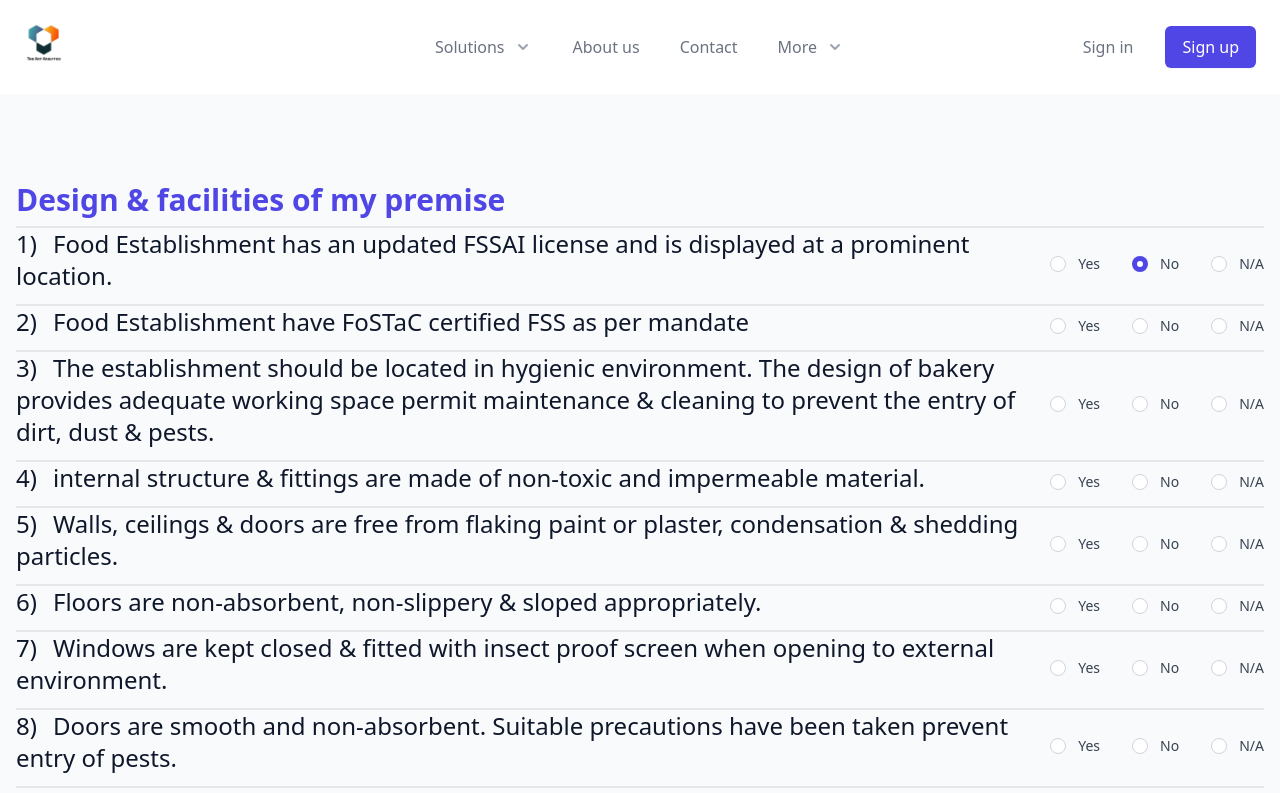
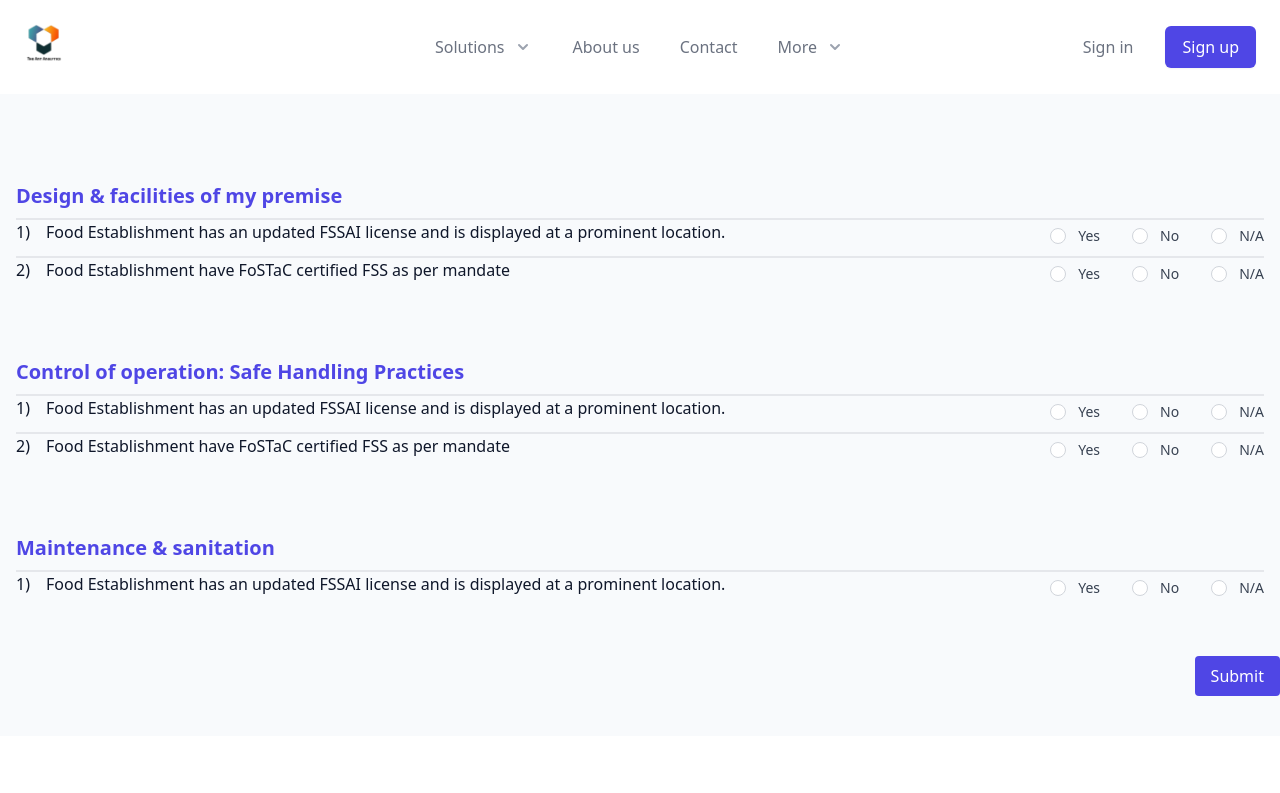
Before and after one commit to AntAnalytics/ant-app, a Next.js app: page /checklist/1 in a window 1280 px wide. Shown: the top 793 px of the page. Built offline with nearby package versions, Linux system fonts and the light colour scheme.

Commit message:
header print none

```diff
--- a/components/headers/mainNavBar.tsx
+++ b/components/headers/mainNavBar.tsx
@@ -63,7 +63,7 @@ function classNames(...classes: string[]) {
 
 export default function MainNavBar() {
   return (
-    <Popover className='relative bg-white'>
+    <Popover className='relative bg-white print:hidden'>
       <div className='flex items-center justify-between px-4 py-6 sm:px-6 md:justify-start md:space-x-10'>
         <div className='flex justify-start lg:w-0 lg:flex-1'>
           <Link href='/'>
--- a/package.json
+++ b/package.json
@@ -12,7 +12,7 @@
   "dependencies": {
     "@headlessui/react": "^1.4.2",
     "@heroicons/react": "^1.0.5",
-    "@next-auth/prisma-adapter": "^1.0.1",
+    "@next-auth/prisma-adapter": "^1.0.3",
     "@tailwindcss/forms": "^0.4.0",
     "@tailwindcss/line-clamp": "^0.3.1",
     "autoprefixer": "^10.4.1",
@@ -22,7 +22,7 @@
     "joi": "^17.6.0",
     "lodash": "^4.17.21",
     "next": "^12.0.8",
-    "next-auth": "^4.1.2",
+    "next-auth": "^4.3.4",
     "next-pwa": "^5.4.4",
     "postcss": "^8.4.5",
     "react": "17.0.2",
--- a/pages/_app.tsx
+++ b/pages/_app.tsx
@@ -1,8 +1,13 @@
 import '../styles/globals.css';
 import type { AppProps } from 'next/app';
+import { SessionProvider } from 'next-auth/react';
 
-function MyApp({ Component, pageProps }: AppProps) {
-  return <Component {...pageProps} />;
+function MyApp({ Component, pageProps: { session, ...pageProps } }: AppProps) {
+  return (
+    <SessionProvider session={session}>
+      <Component {...pageProps} />
+    </SessionProvider>
+  );
 }
 
 export default MyApp;
--- a/pages/checklist/[checklist].tsx
+++ b/pages/checklist/[checklist].tsx
@@ -1,6 +1,6 @@
 import type { NextPage } from 'next';
 import PageLayout from 'layouts/PageLayout';
-import checkList1 from 'src/checklists/checkList1';
+import test from 'src/checklists/test';
 import { useForm } from 'react-hook-form';
 
 const answerOptions = [
@@ -28,9 +28,9 @@ const CheckListPage: NextPage = () => {
     <PageLayout>
       <section className='container mx-auto py-10'>
         <form onSubmit={handleSubmit(onSubmit)}>
-          {checkList1.map((section, sIndex) => (
+          {test.map((section, sIndex) => (
             <div key={section.id} className='my-8 p-4'>
-              <h2 className='text-3xl font-bold text-indigo-600'>
+              <h2 className='text-xl font-bold text-indigo-600'>
                 {section.title}
               </h2>
               {section.questions.map((q, qIndex) => (
@@ -38,7 +38,7 @@ const CheckListPage: NextPage = () => {
                   key={q.id}
                   className='my-1 flex flex-col justify-between border-t-2 md:flex-row'
                 >
-                  <h3 className='col-span-2 text-2xl'>
+                  <h3 className='col-span-2 text-base'>
                     <span className='mr-4'>{qIndex + 1})</span>
                     {q.question}
                   </h3>
@@ -48,16 +48,15 @@ const CheckListPage: NextPage = () => {
                         <input
                           id={q.id + '/' + answerOption.id}
                           type='radio'
-                          defaultChecked={answerOption.score === 0}
                           value={answerOption.title}
                           className='h-4 w-4 border-gray-300 text-indigo-600 focus:ring-indigo-500'
                           {...register(q.id.toString(), {
-                            // required: true,
+                            required: true,
                           })}
                         />
                         <label
                           htmlFor={q.id + '/' + answerOption.id}
-                          className='ml-3 block text-sm font-medium text-gray-700'
+                          className='ml-3 block select-none text-sm font-medium text-gray-700'
                         >
                           {answerOption.title}
                         </label>
--- /dev/null
+++ b/src/checklists/test.ts
@@ -0,0 +1,49 @@
+const test = [
+  {
+    id: 1,
+    title: 'Design & facilities of my premise',
+    questions: [
+      {
+        id: 1,
+        question:
+          'Food Establishment has an updated FSSAI license and is displayed at a prominent location.',
+        score: 0,
+      },
+      {
+        id: 2,
+        question: 'Food Establishment have FoSTaC certified FSS as per mandate',
+        score: 0,
+      },
+    ],
+  },
+  {
+    id: 2,
+    title: 'Control of operation: Safe Handling Practices',
+    questions: [
+      {
+        id: 3,
+        question:
+          'Food Establishment has an updated FSSAI license and is displayed at a prominent location.',
+        score: 0,
+      },
+      {
+        id: 4,
+        question: 'Food Establishment have FoSTaC certified FSS as per mandate',
+        score: 0,
+      },
+    ],
+  },
+  {
+    id: 3,
+    title: 'Maintenance & sanitation',
+    questions: [
+      {
+        id: 5,
+        question:
+          'Food Establishment has an updated FSSAI license and is displayed at a prominent location.',
+        score: 0,
+      },
+    ],
+  },
+];
+export default test;
```
Also changed, not shown: pages/api/auth/[...nextauth].ts (added, +84 -0 lines), 2 other files (tests, documents, lock files or other folders).
